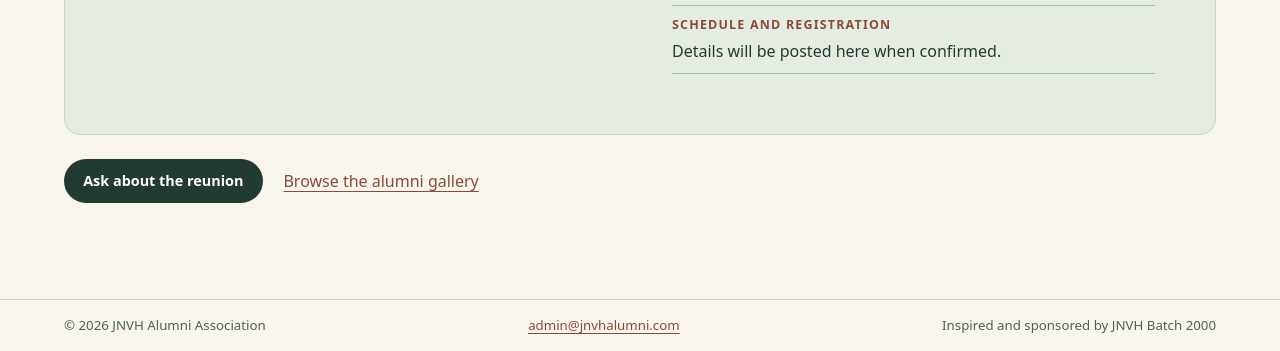
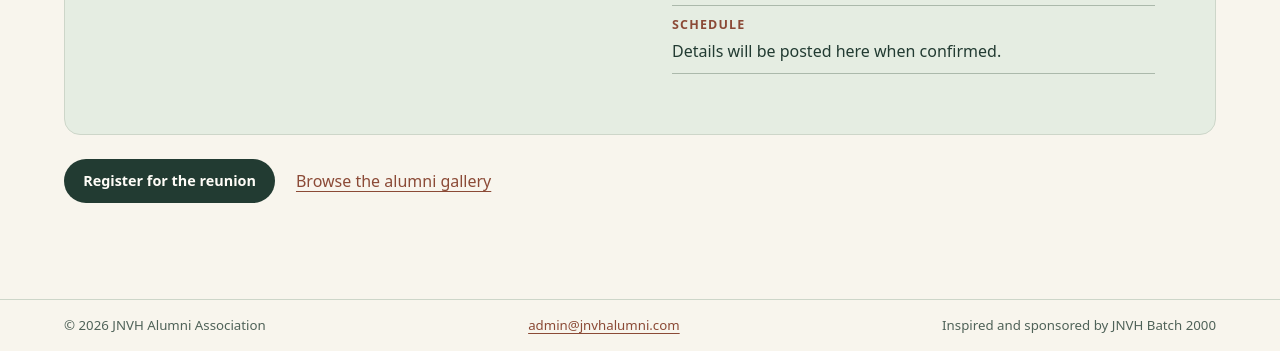
Before and after one commit to sarthakbarik-cmd/jnvhalumni, a plain HTML site: page events.html in a window 1280 px wide. Shown: the part 636-987 px from the top of the page. Drawn offline with Linux system fonts and the light colour scheme.

Commit message:
Add 27 December reunion registration (events.html)

```diff
--- a/events.html
+++ b/events.html
@@ -35,10 +35,10 @@
       <dl>
         <div><dt>Date</dt><dd><time datetime="2026-12-27">27 December<span>Sunday · 2026</span></time></dd></div>
         <div><dt>Time and venue</dt><dd>To be announced</dd></div>
-        <div><dt>Schedule and registration</dt><dd>Details will be posted here when confirmed.</dd></div>
+        <div><dt>Schedule</dt><dd>Details will be posted here when confirmed.</dd></div>
       </dl>
     </article>
-    <div class="page-links"><a class="pill" href="mailto:admin@jnvhalumni.com?subject=Alumni%20reunion">Ask about the reunion</a><a href="./#gallery">Browse the alumni gallery</a></div>
+    <div class="page-links"><a class="pill" href="./reunion-registration.html">Register for the reunion</a><a href="./#gallery">Browse the alumni gallery</a></div>
   </div>
 </main>
 <footer><div class="wrap"><span>© 2026 JNVH Alumni Association</span><a href="mailto:admin@jnvhalumni.com">admin@jnvhalumni.com</a><span>Inspired and sponsored by JNVH Batch 2000</span></div></footer>
```
